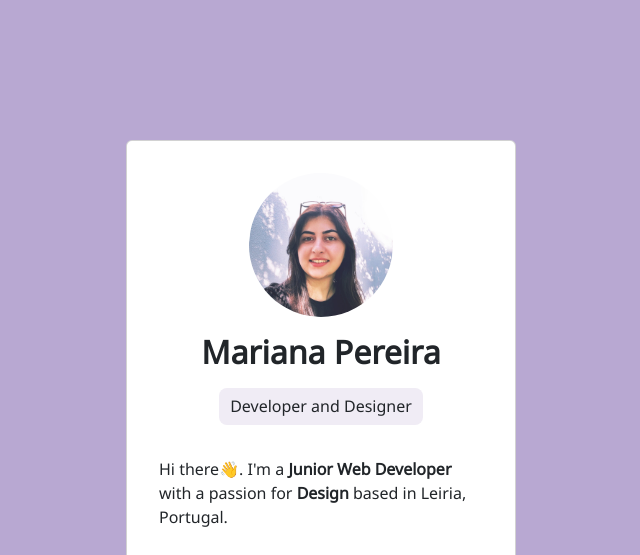
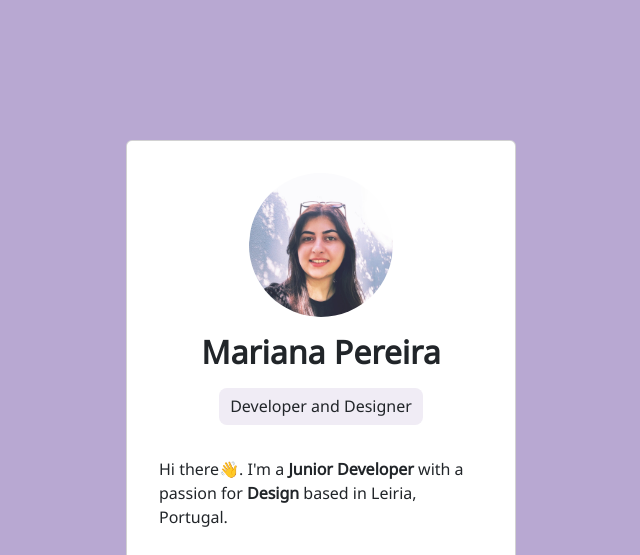
Before and after one commit to marianarp27/marianarp27.github.io, a website: page index.html in a window 1280 px wide. Shown: the top 555 px of the page, without its empty margins (319-959 px from the left). Drawn offline with nearby package versions, Linux system fonts and the light colour scheme.

Commit message:
update: intro text

```diff
--- a/index.html
+++ b/index.html
@@ -21,7 +21,7 @@
             <img class="card_img mb-3" src="assets/img/profile_img.jpg" alt="my avatar photo">
             <h2 class="mb-3"> Mariana Pereira</h2>
             <p>Developer and Designer</p>
-            <span class="mt-3"> Hi there👋. I'm a <b> Junior Web Developer</b> with a passion for <b>Design</b> based in Leiria, Portugal.</span>
+            <span class="mt-3"> Hi there👋. I'm a <b> Junior Developer</b> with a passion for <b>Design</b> based in Leiria, Portugal.</span>
 
             <div class="icon_socials mt-5">
                 <div class="d-flex justify-content-center flex-wrap gap-3">
```
